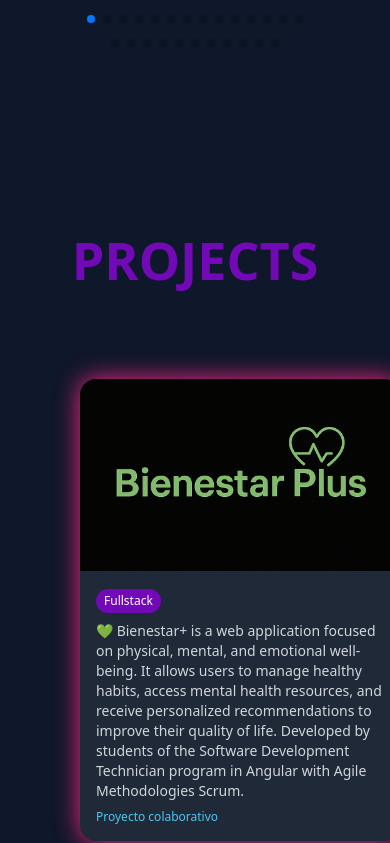
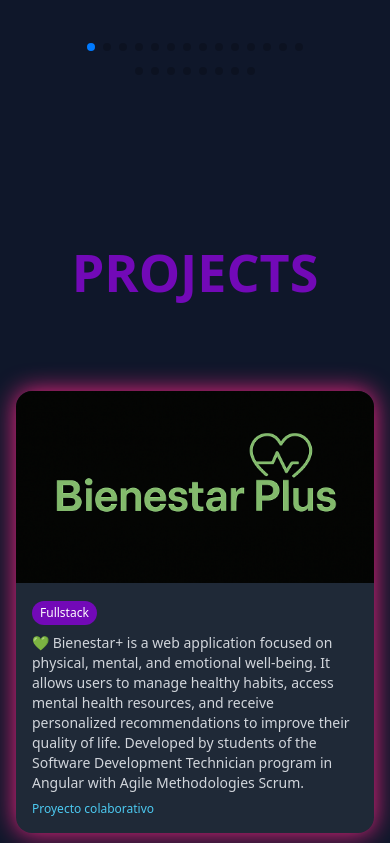
Before and after one commit to CristianVellio/PORT-FOLIO, a React (Vite) app: page / in a window 390 px wide. Shown: the part 3154-3997 px from the top of the page. Built offline with nearby package versions, Linux system fonts and the light colour scheme; a small style sheet from the web is missing; a web font is replaced by a local one.

Commit message:
fix blispot-responsivness/Projects

```diff
--- a/src/Certifications.jsx
+++ b/src/Certifications.jsx
@@ -82,7 +82,7 @@ function Certifications() {
   return (
     <div
       id="Certifications"
-      className="p-20 flex flex-col items-center justify-center bg-slate-900"
+      className="p-2 flex flex-col items-center justify-center bg-slate-900"
     >
       <h2
         data-aos="fade-right"
@@ -93,14 +93,15 @@ function Certifications() {
 
       <div className="w-full max-w-6xl">
         <Swiper
-          slidesPerView={1}
-          spaceBetween={30}
+          slidesPerView={1.2}
+          spaceBetween={15}
           navigation={true}
           pagination={{ clickable: true }}
           breakpoints={{
-            640: { slidesPerView: 1, spaceBetween: 20 },
-            768: { slidesPerView: 2, spaceBetween: 30 },
-            1024: { slidesPerView: 3, spaceBetween: 40 },
+            480: { slidesPerView: 1, spaceBetween: 20 },
+            640: { slidesPerView: 2, spaceBetween: 20 },
+            768: { slidesPerView: 3, spaceBetween: 30 },
+            1024: { slidesPerView: 4, spaceBetween: 40 },
           }}
           modules={[Pagination, Navigation]}
           className="mySwiper"
--- a/src/Projects.jsx
+++ b/src/Projects.jsx
@@ -38,7 +38,7 @@ function Projects() {
         href={link}
         target="_blank"
         rel="noopener noreferrer"
-        className="b_glow relative group w-80 bg-gray-800 rounded-2xl overflow-hidden shadow-lg transform transition duration-300 hover:scale-105"
+        className="b_glow relative group w-full bg-gray-800 rounded-2xl overflow-hidden shadow-lg transform transition duration-300 hover:scale-105 max-w-sm mx-auto"
       >
         <img
           src={img}
@@ -182,7 +182,7 @@ function Projects() {
   return (
     <div
       id="Projects"
-      className="p-20 flex flex-col items-center justify-center"
+      className="px-4 sm:px-8 md:px-16 lg:px-20 py-16 flex flex-col items-center justify-center"
     >
       <h2
         data-aos="fade-left"
@@ -190,7 +190,7 @@ function Projects() {
       >
         Projects
       </h2>
-      <div className="grid grid-cols-1 sm:grid-cols-2 lg:grid-cols-3 gap-8">
+      <div className="grid grid-cols-1 sm:grid-cols-2 xl:grid-cols-3 gap-8 w-full max-w-7xl">
         {projects.map((project, index) => (
           <ProjectCard key={index} {...project} data-aos-delay={index * 100} />
         ))}
--- a/src/Skills.jsx
+++ b/src/Skills.jsx
@@ -121,7 +121,7 @@ function Skills() {
           navigation={true}
           pagination={{ clickable: true }}
           breakpoints={{
-            320: { slidesPerView: 1, spaceBetween: 20 },
+            480: { slidesPerView: 1, spaceBetween: 20 },
             640: { slidesPerView: 2, spaceBetween: 20 },
             768: { slidesPerView: 3, spaceBetween: 30 },
             1024: { slidesPerView: 4, spaceBetween: 40 },
```
